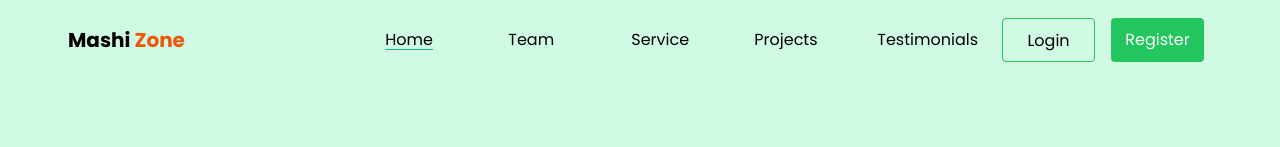
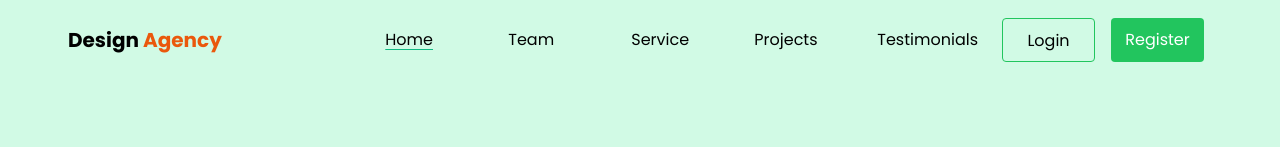
Before and after one commit to syedshaon/figma_to_react, a React (Vite) app: page / in a window 1280 px wide. Shown: the top 147 px of the page. Built offline with nearby package versions, Linux system fonts and the light colour scheme.

Commit message:
changed site title

```diff
--- a/index.html
+++ b/index.html
@@ -6,7 +6,7 @@
     <meta name="viewport" content="width=device-width, initial-scale=1.0" />
     <meta name="description" content="Elevate your online presence with our expert web design agency. From stunning visuals to seamless user experiences, we craft websites that captivate and convert. Partner with us for a digital transformation that reflects your brand's essence. Explore our portfolio and let us redefine your digital identity today." />
 
-    <title>Mashi Zone</title>
+    <title>Deisgn Agency | expert web design agency</title>
   </head>
   <body>
     <div id="root"></div>
--- a/src/pages/Footer.jsx
+++ b/src/pages/Footer.jsx
@@ -10,8 +10,8 @@ function Footer() {
       <div className="container items-start px-2 md:px-7 grid  grid-cols-1  lg:grid-cols-3   ">
         <div className="info text-center lg:text-left">
           <p className="  text-[39.20px] font-bold   ">
-            <span className="text-white mr-1 ">Mashi</span>
-            <span className="text-orange-600 ">Zone</span>
+            <span className="text-white mr-1 ">Design</span>
+            <span className="text-orange-600 ">Agency</span>
           </p>
           <p className="max-w-[328px] mx-auto lg:mx-0 mt-5 text-white   font-normal ">Some footer text about the Agency. Just a little description to help people understand you better</p>
           <div className="social  flex w-full justify-center lg:justify-start gap-3 my-5">
--- a/src/pages/Navbar.jsx
+++ b/src/pages/Navbar.jsx
@@ -14,8 +14,8 @@ const Navbar = () => {
     <div className="container  px-2 md:px-7  mx-auto h-20  flex justify-between items-center">
       <NavLink to="/">
         <h1 className="flex items-start space-x-1">
-          <span className="text-black text-xl font-bold ">Mashi</span>
-          <span className="text-orange-600 text-xl font-bold ">Zone</span>
+          <span className="text-black text-xl font-bold ">Design</span>
+          <span className="text-orange-600 text-xl font-bold ">Agency</span>
         </h1>
       </NavLink>
 
@@ -54,7 +54,7 @@ const Navbar = () => {
 
       {/* Mobile Menu (Hamburger Icon) */}
       <div className="lg:hidden flex items-center">
-        <button onClick={() => setMenuOpen(!isMenuOpen)} className="text-black text-xl focus:outline-none transition-transform transform">
+        <button onClick={() => setMenuOpen(!isMenuOpen)} className="text-black text-xl focus:outline-none transition-transform duration-300 transform">
           {isMenuOpen ? (
             <span>&times;</span> // "X" icon
           ) : (
```
